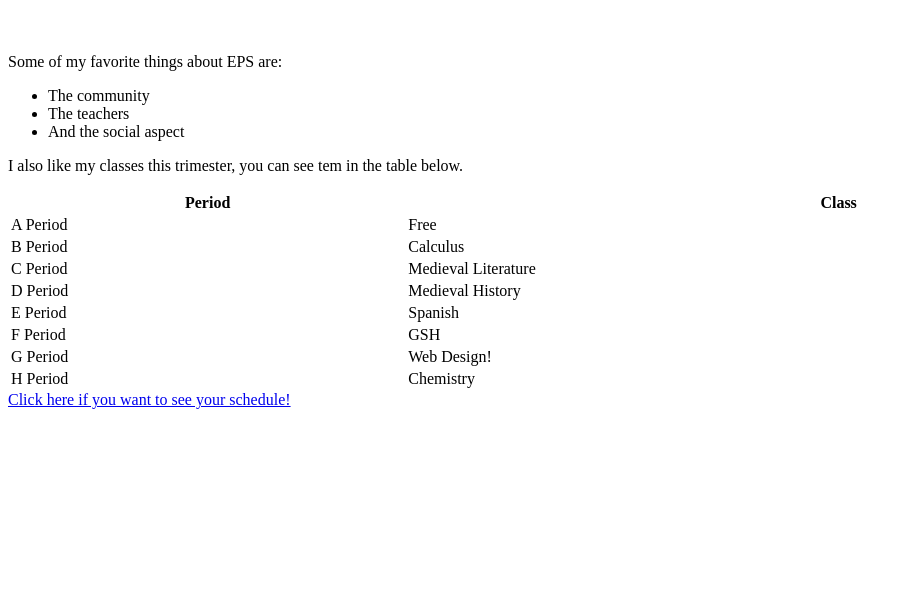
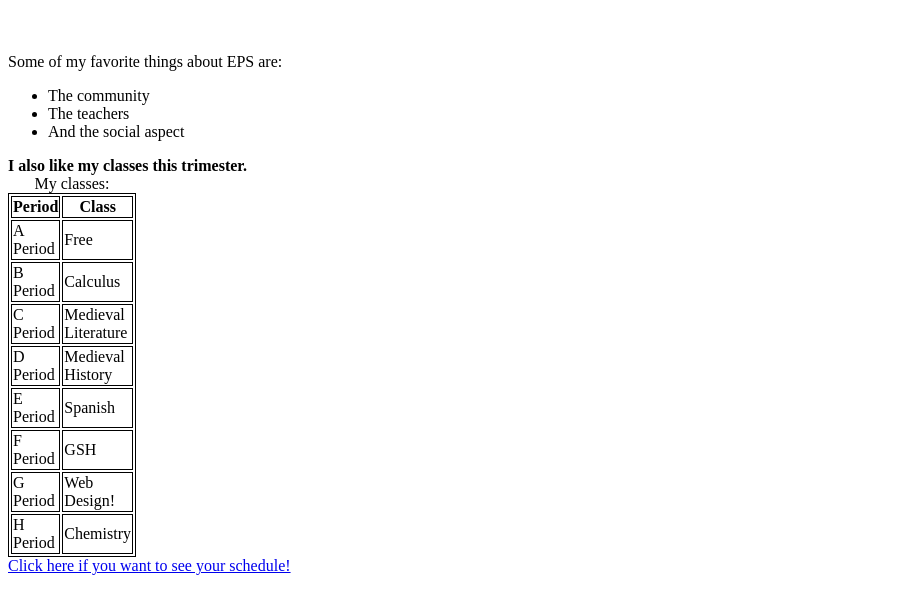
Before and after one commit to IdkWhatMyUsernameShouldBe/IdkWhatMyUsernameShouldBe.github.io, a plain HTML site: page MyFavoriteThing/Index.html in a window 1280 px wide. Shown: the part 61-674 px from the top of the page, without its empty margins (0-912 px from the left). Drawn offline with Linux system fonts and the light colour scheme.

Commit message:
Added new html tags (strong + caption)

```diff
--- a/MyFavoriteThing/Index.html
+++ b/MyFavoriteThing/Index.html
@@ -7,6 +7,13 @@
     <meta name="viewport" content="width=device-width, initial-scale=1.0">
     <title>Document</title>
 </head>
+
+<style>
+    table,
+    th,
+    td {
+        border: 1px solid black;
+</style>
 
 <body>
     <h1>My favorite things about EPS</h1>
@@ -18,8 +25,9 @@
         <li>And the social aspect</li>
     </ul>
 
-    <p>I also like my classes this trimester, you can see tem in the table below.</p>
-    <table style="width:100%">
+    <strong>I also like my classes this trimester.</strong>
+    <table style="width:10%">
+        <caption>My classes:</caption>
         <tr>
             <th>Period</th>
             <th>Class</th>
@@ -59,6 +67,8 @@
     </table>
 
     <a href="https://www.epschedule.com/">Click here if you want to see your schedule!</a>
+
+
     <br>
 
 </body>
```
